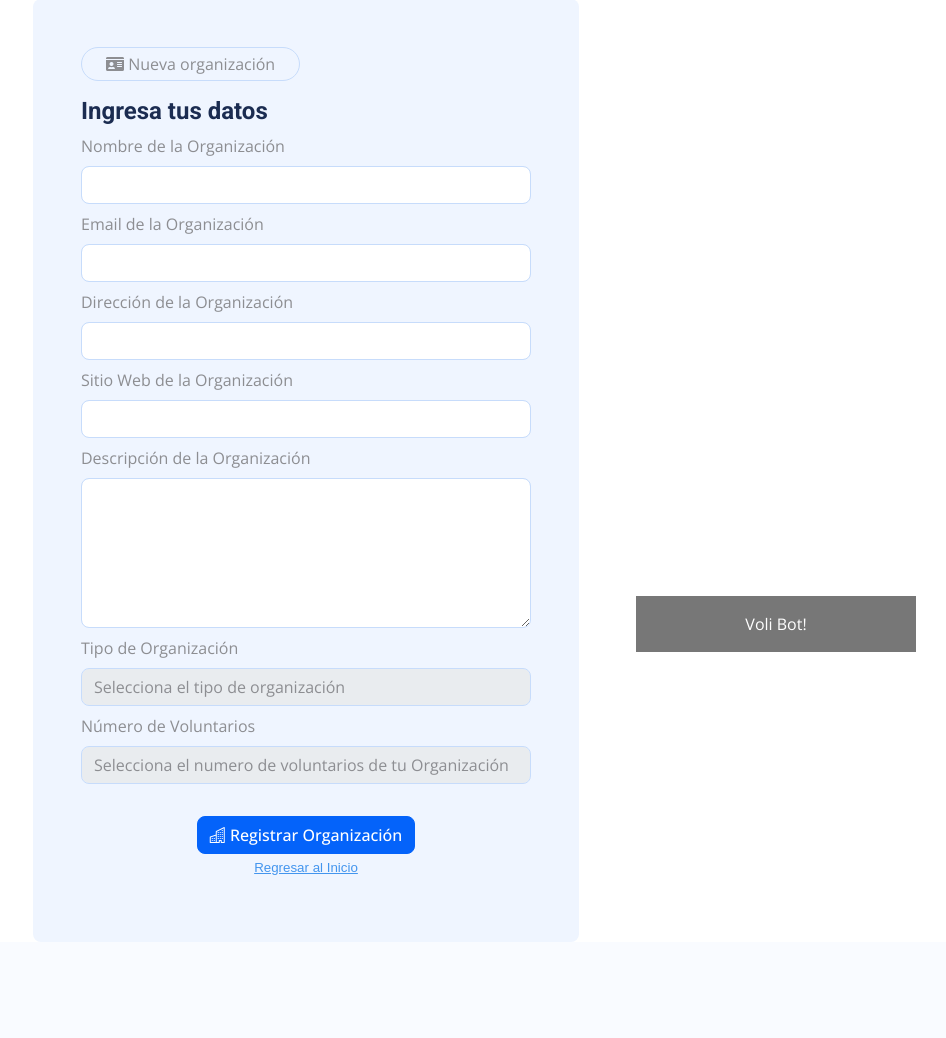
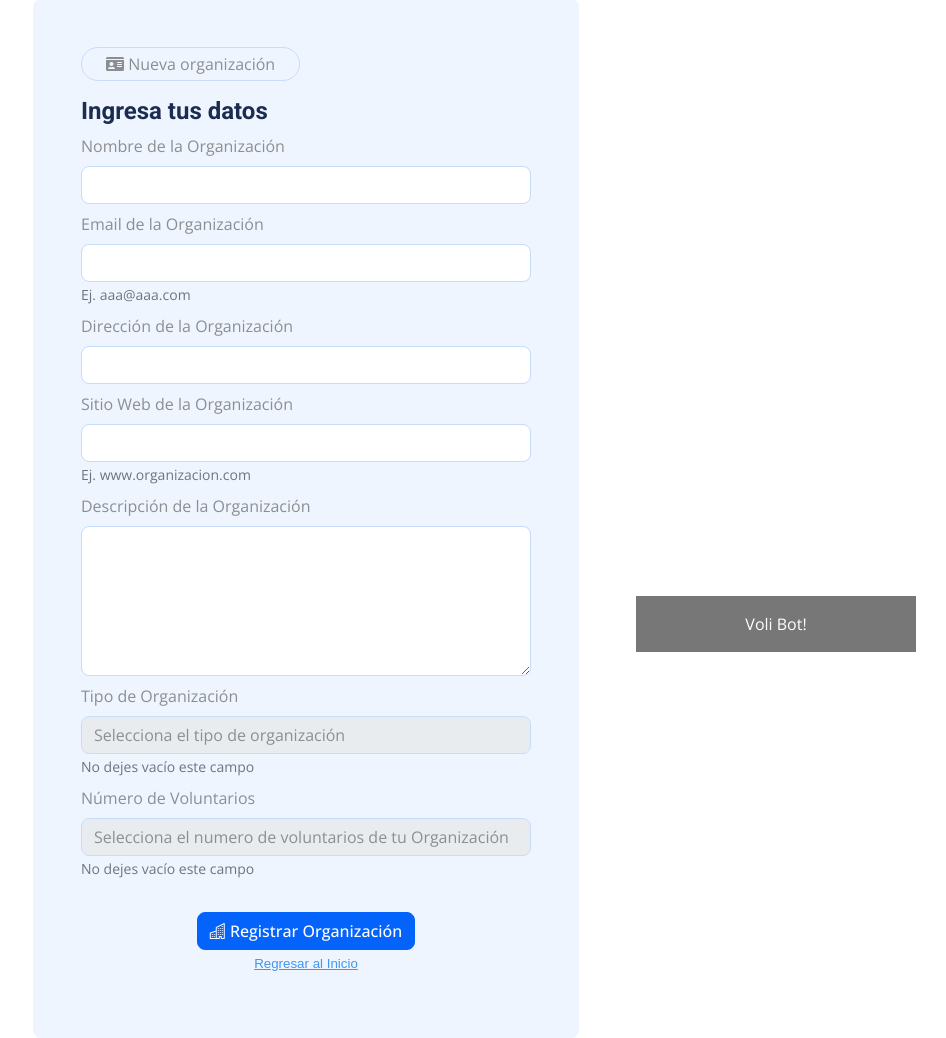
Before and after one commit to paososa22/volunteer, a Django app: page /comunidad/crear_org/ in a window 1280 px wide. Shown: the part 125-1163 px from the top of the page, without its empty margins (334-1280 px from the left). Before the commit the page ends 1000 px from the top, so only its background shows below. Run offline with Django 4.2, Linux system fonts and the light colour scheme; a user stored in the database is signed in; some libraries are stand-ins or nearby versions.

Commit message:
se realizaron cambios de la base de datos

```diff
--- a/comunidad/models.py
+++ b/comunidad/models.py
@@ -38,8 +38,8 @@ class Organization1(models.Model):
         ('30-50', '30 a 50'),
         ('+ 50', '+ 50'),
     ]
-    organization_name = models.CharField(max_length=500, validators=[RegexValidator(r'^[a-zA-Z0-9\s,.]*$', 'Ingresa un nombre válido')],blank=False,null=False)
-    organization_mail = models.EmailField(max_length=300, unique=True,blank=False,null=False)
+    organization_name = models.CharField(max_length=500,validators=[RegexValidator(r'^[a-zA-Z0-9\s,.áéíóúÁÉÍÓÚüÜñÑ]*$','Ingresa un nombre válido')],blank=False,null=False,unique=True)
+    organization_mail = models.EmailField(max_length=255,unique=True,blank=False,null=False)
     organization_address = models.CharField(max_length=800,blank=False,null=False)
     organization_web = models.CharField(max_length=400)
     organization_description = models.TextField(max_length=2000,blank=False,null=False)
--- a/comunidad/templates/crear_org.html
+++ b/comunidad/templates/crear_org.html
@@ -16,6 +16,7 @@
                         <div class="mb-2">
                             <label for="organization_mail" class="form-label">Email de la Organización</label>
                             <input type="email" name="organization_mail" class="form-control" id="organization_mail">
+                            <small class="form-text text-muted">Ej. aaa@aaa.com </small>
                         </div>
                         <div class="mb-2">
                             <label for="organization_address" class="form-label">Dirección de la Organización</label>
@@ -24,6 +25,8 @@
                         <div class="mb-2">
                             <label for="organization_web" class="form-label">Sitio Web de la Organización</label>
                             <input type="text" name="organization_web" class="form-control" id="organization_web">
+                            <small class="form-text text-muted">Ej. www.organizacion.com</small>
+
                         </div>
                         <div class="mb-2">
                             <label for="organization_description" class="form-label">Descripción de la Organización</label>
@@ -42,6 +45,8 @@
                                 <option value="Alivio de la Pobreza">Alivio de la Pobreza</option>
                                 <option value="Derechos de los Refugiados">Derechos de los Refugiados</option>
                             </select>
+                            <small class="form-text text-muted">No dejes vacío este campo </small>
+
                         </div>
                         <div class="mb-2">
                             <label for="organization_type" class="form-label">Número de Voluntarios</label>
@@ -52,6 +57,7 @@
                                 <option value="30-50">de 30 a 50</option>
                                 <option value="+ 50">más de 50</option>
                             </select>
+                            <small class="form-text text-muted">No dejes vacío este campo </small>
                         </div>
                         <br>
                         <div class="text-center">
--- a/voluntariado/settings.py
+++ b/voluntariado/settings.py
@@ -83,7 +83,7 @@ WSGI_APPLICATION = 'voluntariado.wsgi.application'
 DATABASES = {
     'default': {
         'ENGINE': 'django.db.backends.mysql',
-        'NAME': 'kindly_pf',
+        'NAME': 'kindlyfinal',
         'USER': 'dscadmin',
         'PASSWORD': 'LaSalle$23',
         'HOST': 'dscmysqlcpss2023.mysql.database.azure.com',
```
